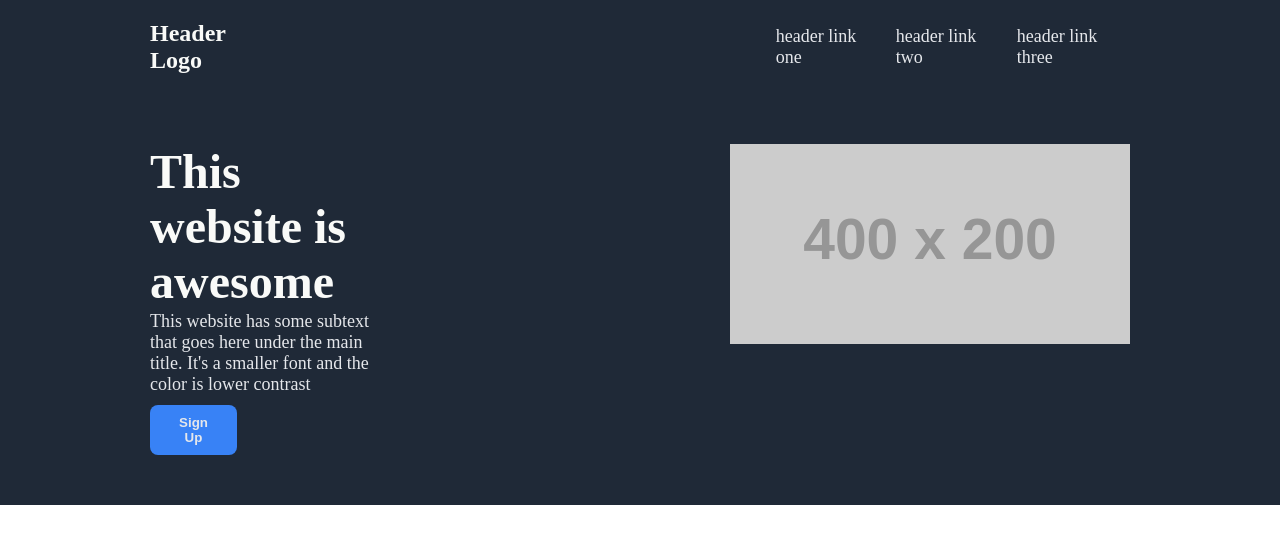
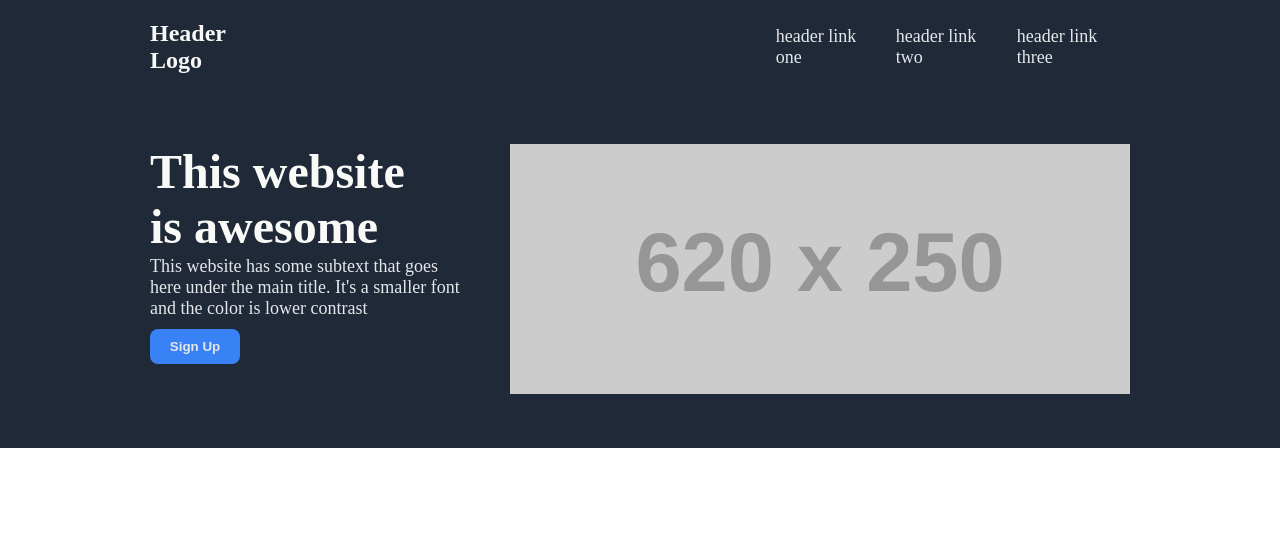
Before and after one commit to ElijahOluwasegun/Odin-Landing-Page-Project, a plain HTML site: page index.html in a window 1280 px wide. Drawn offline with Linux system fonts and the light colour scheme; placeholder pictures from the web are drawn by us.

Commit message:
Adjusted header body to more desired outcome Changed padding properites, increased size of placeholder image, increased size of button

```diff
--- a/index.html
+++ b/index.html
@@ -23,7 +23,7 @@
                 <button>Sign Up</button>
             </div>
             <div class="image">
-                <img src="https://placehold.co/400x200/424242/FFF?text=this+is+a+placeholder+for+an+image">
+                <img src="https://placehold.co/620x250/424242/FFF?text=this+is+a+placeholder+for+an+image">
             </div>
         </div>
     </div>
--- a/stylesheet.css
+++ b/stylesheet.css
@@ -44,7 +44,7 @@ li {
 }
 
 .main_text {
-    padding: 0px 350px 0px 0px;
+    padding: 0px 100px 0px 0px;
     margin: 0px;
     font-size: 48px;
     font-weight: 900;
@@ -52,7 +52,7 @@ li {
 }
 
 .secondary_text {
-    padding: 2px 350px 10px 0px;
+    padding: 2px 50px 10px 0px;
     margin: 0px;
     font-size: 18px;
     color: #e5e7eb;
@@ -60,12 +60,12 @@ li {
 
 button {
     display: flex;
-    width: 15%;
+    width: 25%;
     background-color: #3882F6;
     color: #e5e7eb;
     border: 0px;
     border-radius: 8px;
-    padding: 10px 20px;
+    padding: 10px 10px;
     justify-content: center;
     font-weight: bold;
 }
```
